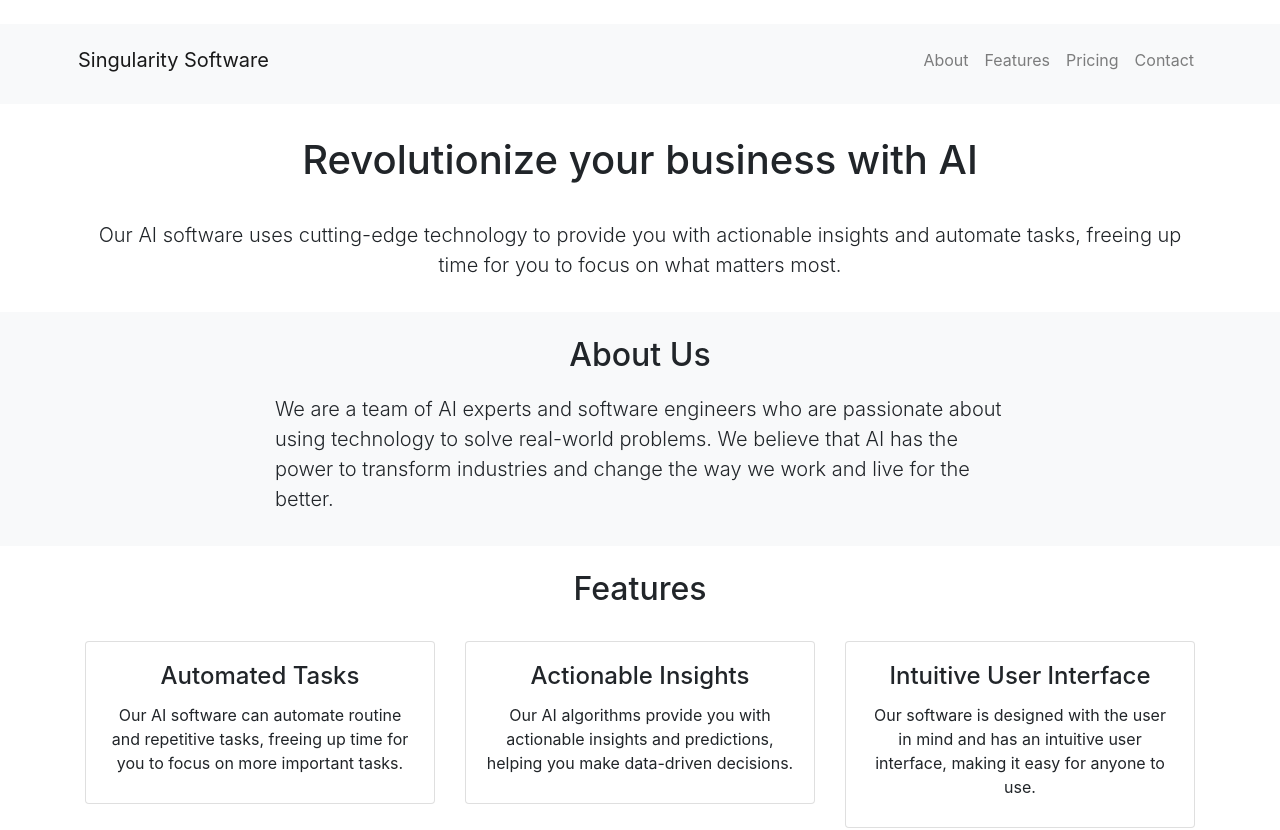
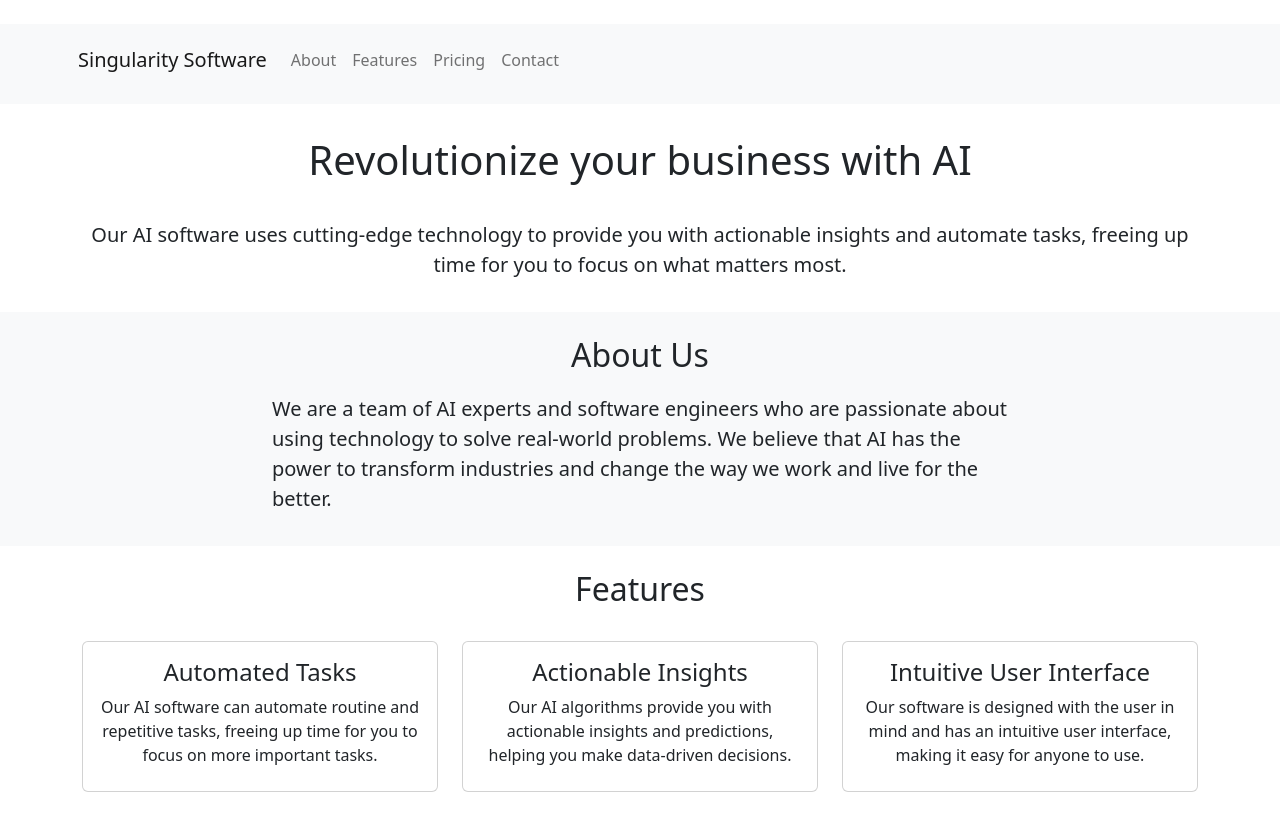
Before and after one commit to singularitysoft/singularitysoft.io, a SvelteKit app: page / in a window 1280 px wide. Shown: the top 830 px of the page. Built offline with nearby package versions, Linux system fonts and the light colour scheme.

Commit message:
updated imports to be npm instead of script based

```diff
--- a/src/routes/+page.svelte
+++ b/src/routes/+page.svelte
@@ -1,14 +1,16 @@
+<script>
+  import 'bootstrap/dist/css/bootstrap.min.css';
+  import 'jquery/dist/jquery.slim.min.js';
+  import 'popper.js/dist/umd/popper.min.js';
+  import 'bootstrap/dist/js/bootstrap.min.js';
+</script>
+
 <html lang="en">
 <head>
   <meta charset="UTF-8">
   <meta name="viewport" content="width=device-width, initial-scale=1.0">
   <meta http-equiv="X-UA-Compatible" content="ie=edge">
   <title>Singularity Software</title>
-  <link rel="stylesheet" href="https://cdnjs.cloudflare.com/ajax/libs/twitter-bootstrap/4.5.0/css/bootstrap.min.css">
-  <!-- jQuery library -->
-  <script src="https://code.jquery.com/jquery-3.6.0.min.js"></script>
-  <!-- Bootstrap JavaScript -->
-  <script src="https://maxcdn.bootstrapcdn.com/bootstrap/3.3.7/js/bootstrap.min.js"></script>
 </head>
 <body>
   <nav class="navbar navbar-expand-lg navbar-light bg-light">
```
Also changed, not shown: package.json (+6 -1 lines), 1 other file (tests, documents, lock files or other folders).
